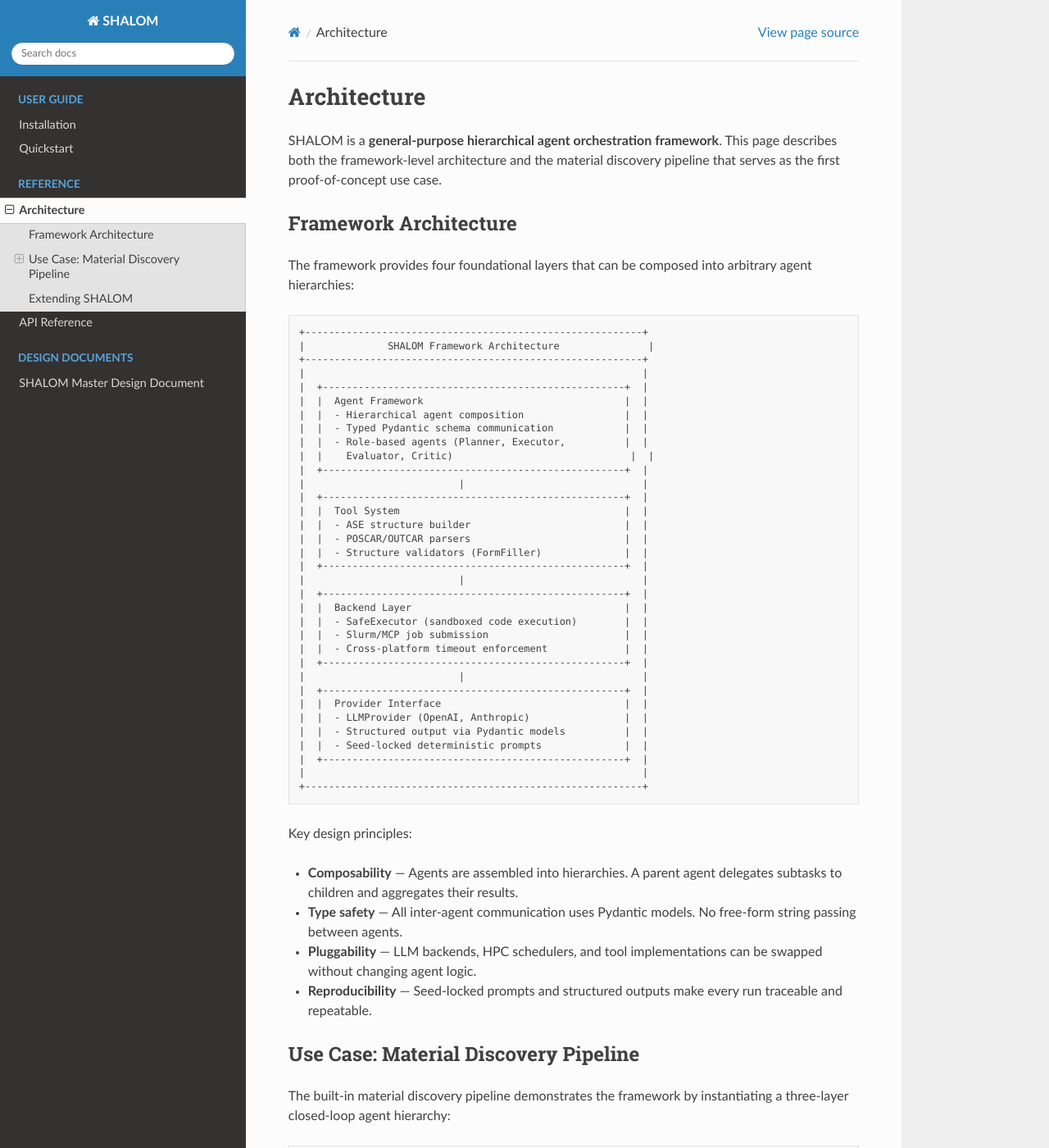
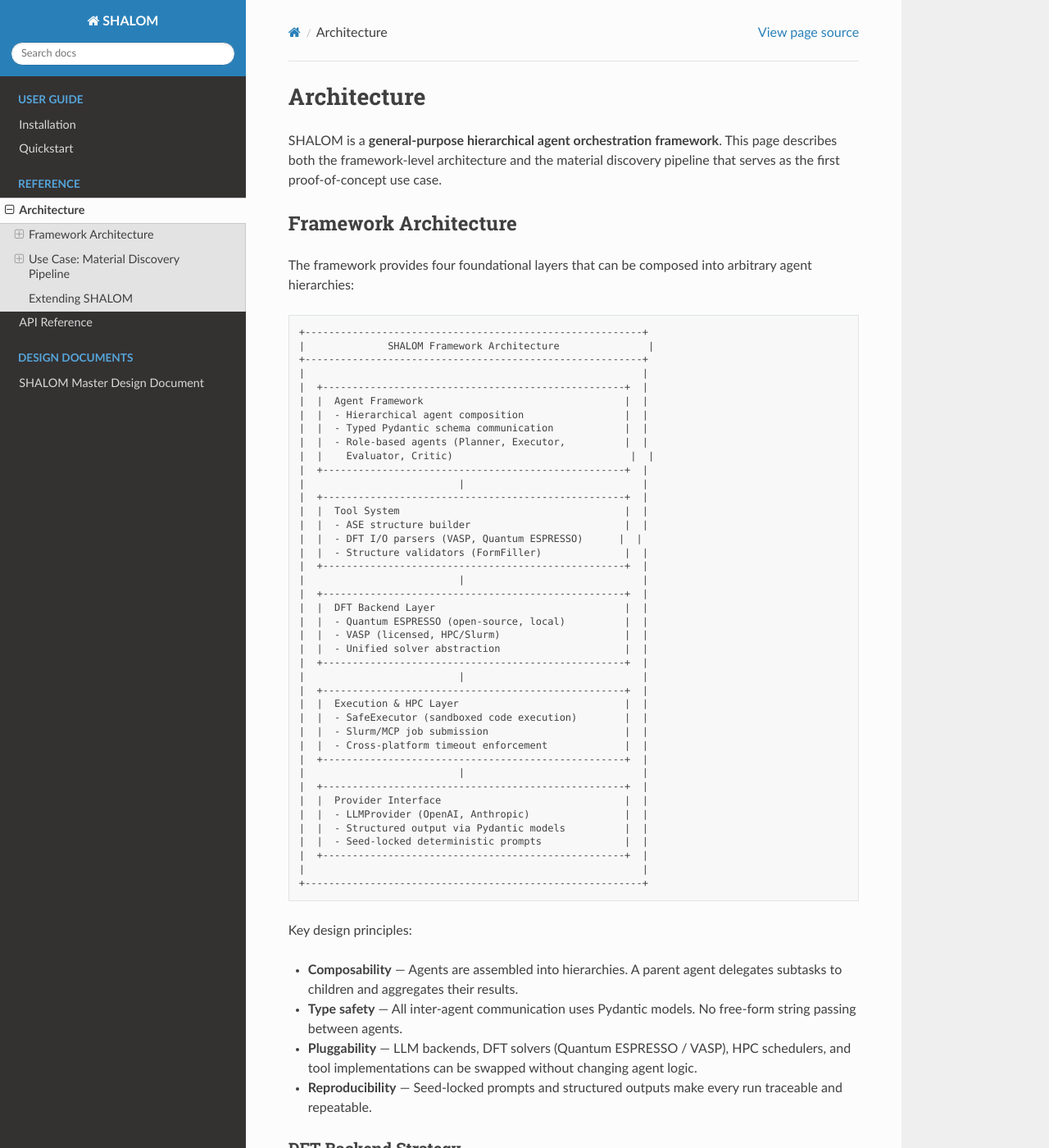
Before and after one commit to hipo-son/SHALOM, a Sphinx documentation site: the page built from docs/architecture.rst, in a window 1280 px wide and 1400 px high. Shown: the whole window at 82% size. Built offline with Sphinx 7.4.7 and the Read the Docs theme 3.1.0, drawn with Linux system fonts in a browser that asks for light colours; some of the changed text lies outside the part shown.

Commit message:
docs: add Quantum ESPRESSO + VASP dual DFT backend support
- Add DFT backend comparison table (QE: open-source/local, VASP: licensed/HPC)
- Update architecture diagram with unified DFT abstraction layer
- Add DFT Solver Setup section to installation guide
- Generalize pipeline diagrams from VASP-only to DFT-agnostic

Co-Authored-By: Claude Opus 4.6 <noreply@anthropic.com>

```diff
--- a/docs/architecture.rst
+++ b/docs/architecture.rst
@@ -25,12 +25,19 @@ The framework provides four foundational layers that can be composed into arbitr
     |  +---------------------------------------------------+  |
     |  |  Tool System                                      |  |
     |  |  - ASE structure builder                          |  |
-    |  |  - POSCAR/OUTCAR parsers                          |  |
+    |  |  - DFT I/O parsers (VASP, Quantum ESPRESSO)      |  |
     |  |  - Structure validators (FormFiller)              |  |
     |  +---------------------------------------------------+  |
     |                          |                              |
     |  +---------------------------------------------------+  |
-    |  |  Backend Layer                                    |  |
+    |  |  DFT Backend Layer                                |  |
+    |  |  - Quantum ESPRESSO (open-source, local)          |  |
+    |  |  - VASP (licensed, HPC/Slurm)                     |  |
+    |  |  - Unified solver abstraction                     |  |
+    |  +---------------------------------------------------+  |
+    |                          |                              |
+    |  +---------------------------------------------------+  |
+    |  |  Execution & HPC Layer                            |  |
     |  |  - SafeExecutor (sandboxed code execution)        |  |
     |  |  - Slurm/MCP job submission                       |  |
     |  |  - Cross-platform timeout enforcement             |  |
@@ -49,8 +56,32 @@ Key design principles:
 
 * **Composability** — Agents are assembled into hierarchies. A parent agent delegates subtasks to children and aggregates their results.
 * **Type safety** — All inter-agent communication uses Pydantic models. No free-form string passing between agents.
-* **Pluggability** — LLM backends, HPC schedulers, and tool implementations can be swapped without changing agent logic.
+* **Pluggability** — LLM backends, DFT solvers (Quantum ESPRESSO / VASP), HPC schedulers, and tool implementations can be swapped without changing agent logic.
 * **Reproducibility** — Seed-locked prompts and structured outputs make every run traceable and repeatable.
+
+DFT Backend Strategy
+^^^^^^^^^^^^^^^^^^^^
+
+SHALOM supports two first-class DFT backends to serve both individual researchers and HPC-equipped teams:
+
+.. list-table::
+   :header-rows: 1
+   :widths: 20 15 30 35
+
+   * - Backend
+     - License
+     - Typical Environment
+     - I/O Formats
+   * - **Quantum ESPRESSO**
+     - Open-source (GPL)
+     - Personal workstations, small clusters
+     - ``pw.x`` input / XML output
+   * - **VASP**
+     - Commercial license
+     - HPC clusters with Slurm
+     - POSCAR, INCAR, KPOINTS / OUTCAR
+
+A unified DFT abstraction layer ensures agents operate on a common schema (structure in, energy/forces/convergence out) regardless of the underlying solver. This lets researchers prototype locally with Quantum ESPRESSO and then scale to VASP on institutional HPC without changing any agent logic.
 
 Use Case: Material Discovery Pipeline
 --------------------------------------
@@ -71,10 +102,10 @@ The built-in material discovery pipeline demonstrates the framework by instantia
         ASE["ASE Python Code"]
         ATOMS[("ASE Atoms Object")]
         SL_FF["Form Filler\n(Simulation Layer)"]
-        POSCAR[("POSCAR File")]
+        INPUT[("DFT Input Files\n(POSCAR / pw.x input)")]
 
-        VASP["VASP Simulation\n(HPC/Local)"]
-        OUTCAR[("OUTCAR File")]
+        DFT["DFT Solver\n(QE or VASP)"]
+        OUTPUT[("DFT Output\n(XML / OUTCAR)")]
 
         RL["Review Agent\n(Review Layer)"]
         RES["ReviewResult\n(Success & Metrics)"]
@@ -92,14 +123,14 @@ The built-in material discovery pipeline demonstrates the framework by instantia
         %% Simulation Validations
         ATOMS --> SL_FF
         SL_FF -- Validation Check --> SL_GG : Structure Invalid (Self-Correction)
-        SL_FF -- Valid --> POSCAR
+        SL_FF -- Valid --> INPUT
 
-        %% HPC
-        POSCAR --> VASP
-        VASP --> OUTCAR
+        %% DFT Execution
+        INPUT --> DFT
+        DFT --> OUTPUT
 
         %% Review & Feedback Loop
-        OUTCAR --> RL
+        OUTPUT --> RL
         RL -- Parsing --> RES
 
         %% Closed-loop backward arrow
@@ -113,7 +144,7 @@ Layer Descriptions
 
 1. **Design Layer** — Triage-ranking architecture. The Coarse Selector screens 3–5 candidates; the Fine Selector ranks and picks the winner.
 2. **Simulation Layer** — Self-correcting geometry pipeline. The Geometry Generator produces ASE code, the Form Filler validates physical soundness, and the Geometry Reviewer orchestrates retries.
-3. **Review Layer** — Evaluates VASP output (energy, forces, convergence) and generates feedback for the next iteration.
+3. **Review Layer** — Evaluates DFT output (energy, forces, convergence) from either Quantum ESPRESSO or VASP and generates feedback for the next iteration.
 
 Verification Checkpoints
 ^^^^^^^^^^^^^^^^^^^^^^^^^
```
Also changed, not shown: README.md (+14 -4 lines), docs/installation.rst (+43 -0 lines), docs/master_design_document.md (+20 -8 lines).
